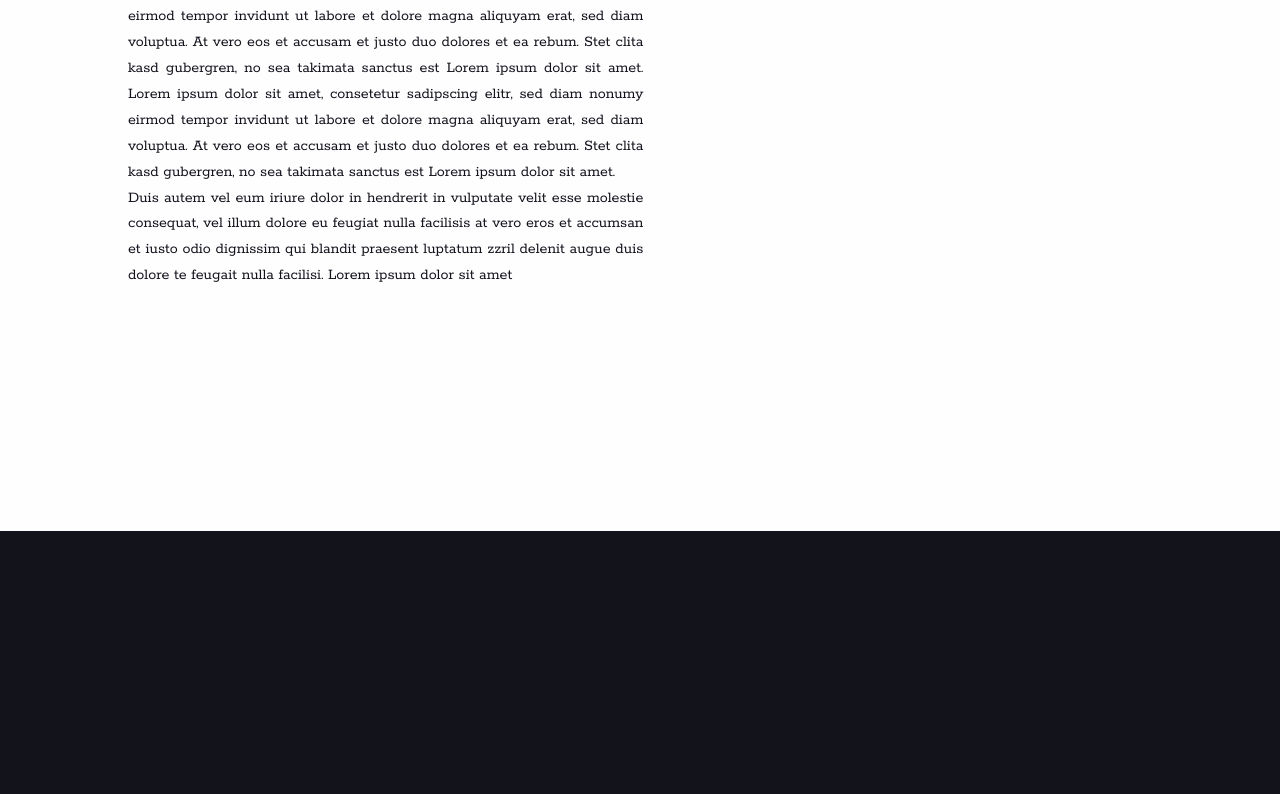
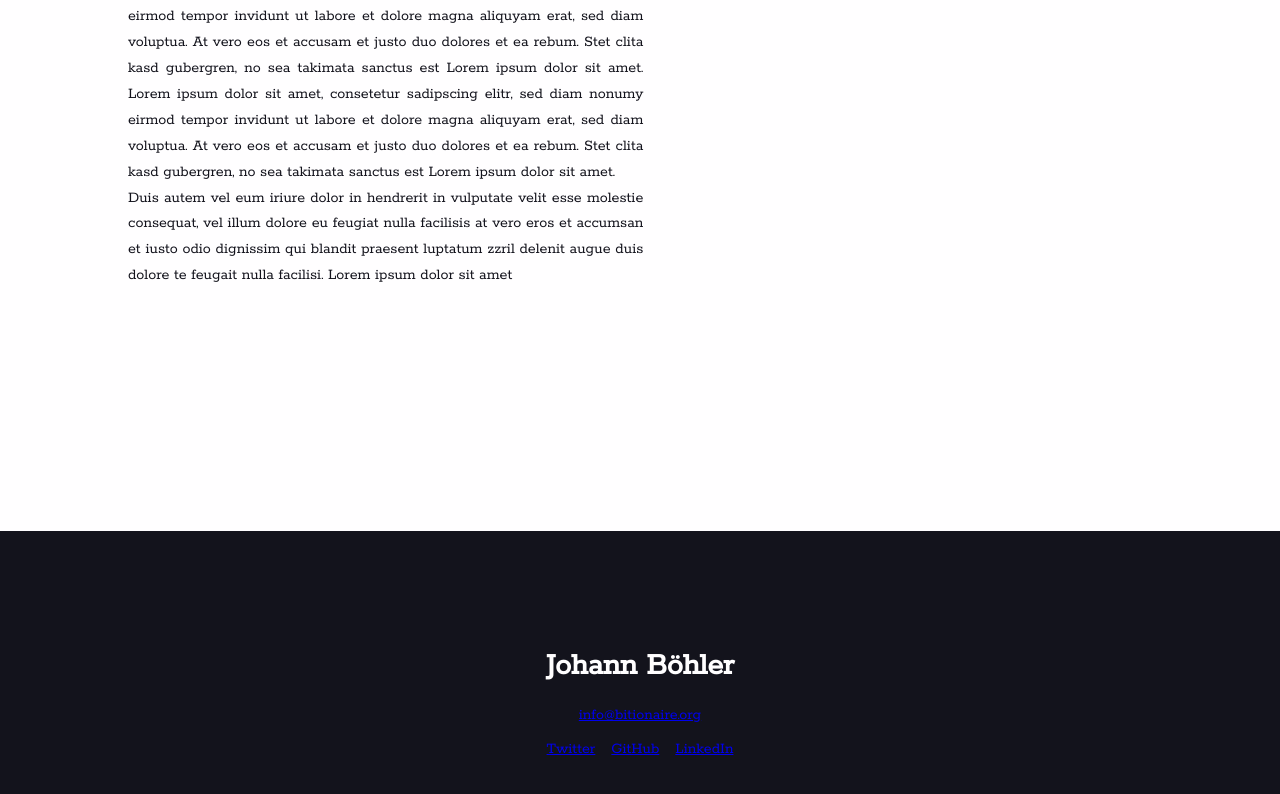
Before and after one commit to bitionaire/bitionaire.org, a React (Create React App) app: page / in a window 1280 px wide. Shown: the part 1069-1863 px from the top of the page. Before the commit the page ends 1600 px from the top, so only its background shows below. Built offline with nearby package versions, Linux system fonts and the light colour scheme.

Commit message:
Added footer

```diff
--- a/src/App.tsx
+++ b/src/App.tsx
@@ -1,6 +1,7 @@
 import * as React from 'react';
+import Stage from './components/Stage';
 import AboutMe from './components/AboutMe';
-import Stage from './components/Stage';
+import Footer from './components/Footer';
 import './App.css';
 
 class App extends React.Component {
@@ -9,6 +10,7 @@ class App extends React.Component {
       <div className="app">
         <Stage />
         <AboutMe />
+        <Footer />
       </div>
     );
   }
--- /dev/null
+++ b/src/components/Footer/Footer.scss
@@ -0,0 +1,27 @@
+@import '../../styles/colors.scss';
+@import '../../styles/dimensions.scss';
+
+
+.footer {
+  display: flex;
+  flex-direction: column;
+  align-items: center;
+
+  background: $color__black;
+  color: $color__white;
+
+  padding: 6em 0;
+}
+
+.footer__contact-list {
+  list-style: none;
+  padding: 0;
+}
+
+.footer__contact-list-item {
+  float: left;
+}
+
+.footer__contact-list-item + .footer__contact-list-item {
+  margin-left: 1em;
+}
--- /dev/null
+++ b/src/components/Footer/index.tsx
@@ -0,0 +1,31 @@
+import * as React from 'react';
+import './Footer.css';
+
+const Footer: React.SFC = () => (
+  <footer className="footer">
+
+    <h1>Johann Böhler</h1>
+    <a href="mailto:info@bitionaire.org">info@bitionaire.org</a>
+
+    <ul className="footer__contact-list">
+      <li className="footer__contact-list-item">
+        <a href="twitter">
+          <span>Twitter</span>
+        </a>
+      </li>
+      <li className="footer__contact-list-item">
+        <a href="github">
+          <span>GitHub</span>
+        </a>
+      </li>
+      <li className="footer__contact-list-item">
+        <a href="linkedin">
+          <span>LinkedIn</span>
+        </a>
+      </li>
+    </ul>
+
+  </footer>
+);
+
+export default Footer;
```
